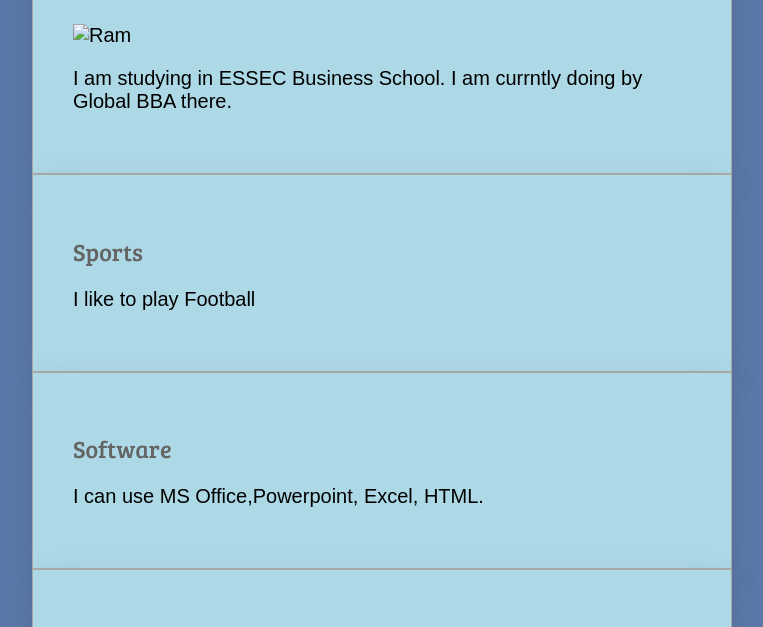
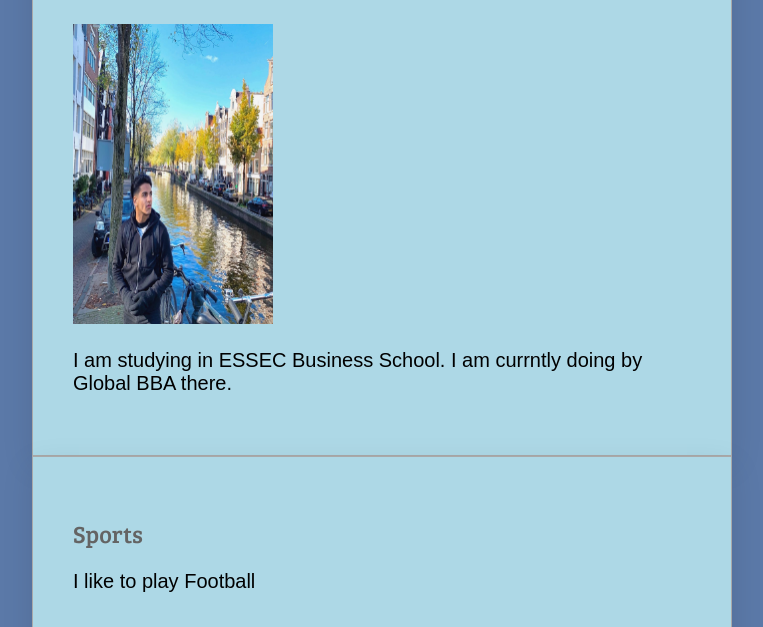
Before and after one commit to Aatish74/my-profile, a plain HTML site: page index.html in a window 1280 px wide. Shown: the part 165-792 px from the top of the page, without its empty margins (258-1021 px from the left). Drawn offline with Linux system fonts and the light colour scheme.

Commit message:
Add files via upload

```diff
--- a/index.html
+++ b/index.html
@@ -16,7 +16,7 @@
 <div class="container">
   <div class="card-white">
    <h1>          Hello, I am Aatish </h1>
-	<img src="images/profile.JPG" width="200px" height="300px" class="img-circle" alt="Ram">
+	<img src="profile.JPG" width="200px" height="300px" class="img-circle" alt="Ram">
 	<p>
 	I am studying in ESSEC Business School. I am currntly doing by Global BBA there.
 </p>
```
